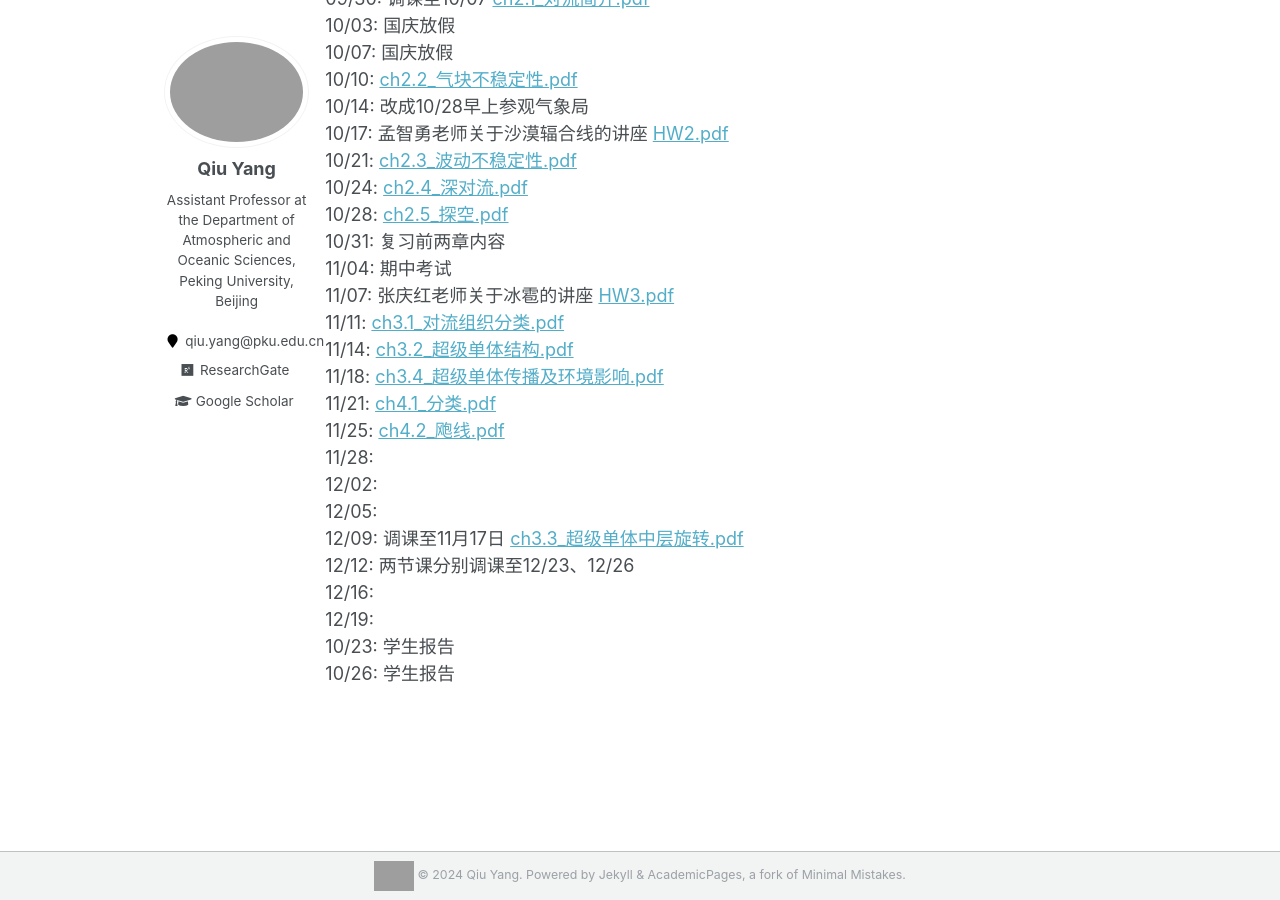
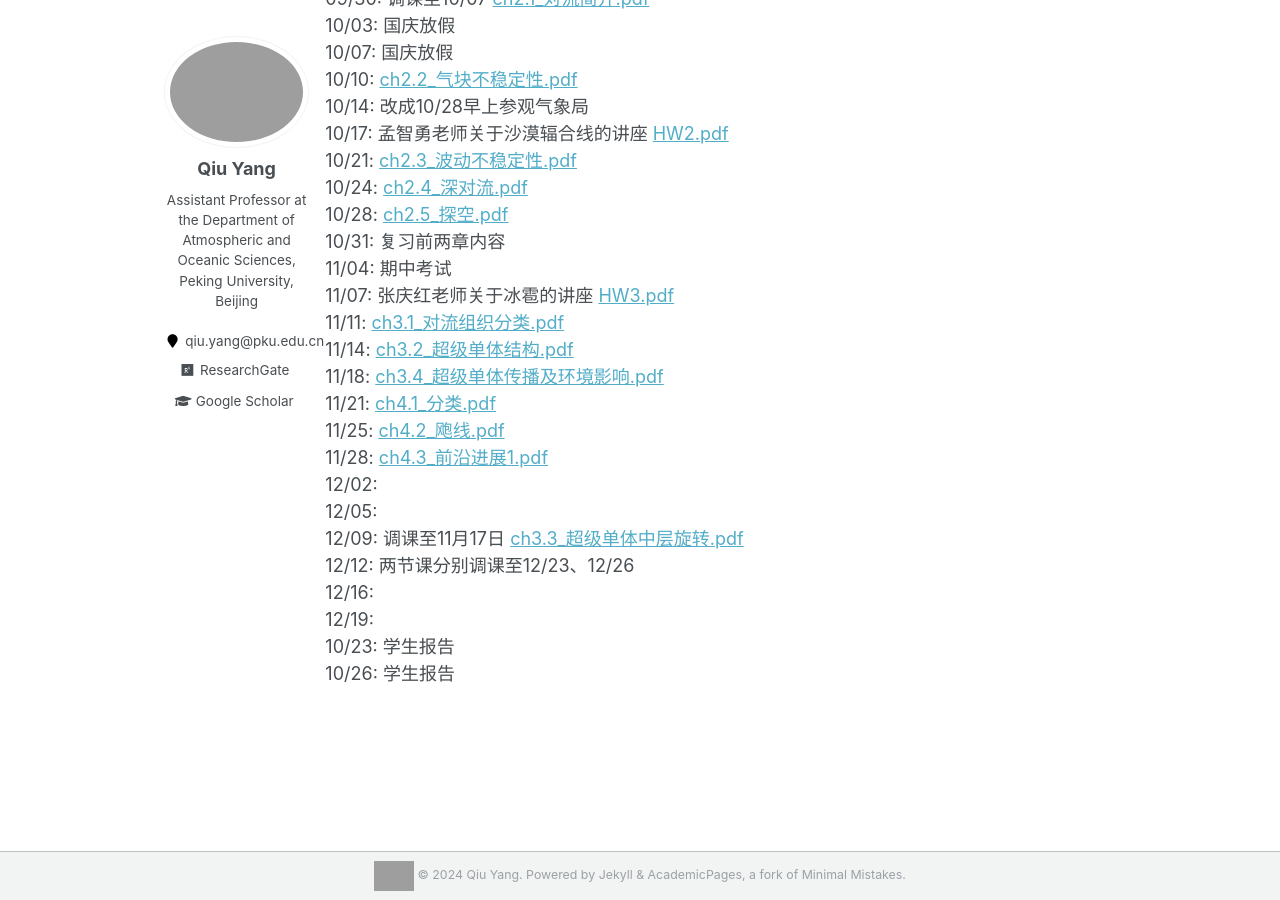
Before and after one commit to qiuyang50/qiuyang50.github.io, a Jekyll site: the page built from _pages/mesoscale_2024fall.md, in a window 1280 px wide and 900 px high, scrolled down 505 px. Built offline with Jekyll 4.4.1, drawn with Linux system fonts in a browser that asks for light colours; grey boxes are pictures that could not be loaded.

Commit message:
Update mesoscale_2024fall.md

```diff
--- a/_pages/mesoscale_2024fall.md
+++ b/_pages/mesoscale_2024fall.md
@@ -34,7 +34,7 @@ filename: modeling_2024fall.md
 11/18: <a href="https://qiuyang50.github.io/files/mesoscale_2024fall/ch3.4_超级单体传播及环境影响.pdf">ch3.4_超级单体传播及环境影响.pdf</a>
 11/21: <a href="https://qiuyang50.github.io/files/mesoscale_2024fall/ch4.1_分类.pdf">ch4.1_分类.pdf</a>
 11/25: <a href="https://qiuyang50.github.io/files/mesoscale_2024fall/ch4.2_飑线.pdf">ch4.2_飑线.pdf</a>
-11/28:
+11/28: <a href="https://qiuyang50.github.io/files/mesoscale_2024fall/ch4.3_前沿进展1.pdf">ch4.3_前沿进展1.pdf</a>
 12/02:
 12/05:
 12/09: 调课至11月17日 <a href="https://qiuyang50.github.io/files/mesoscale_2024fall/ch3.3_超级单体中层旋转.pdf">ch3.3_超级单体中层旋转.pdf</a>
```
